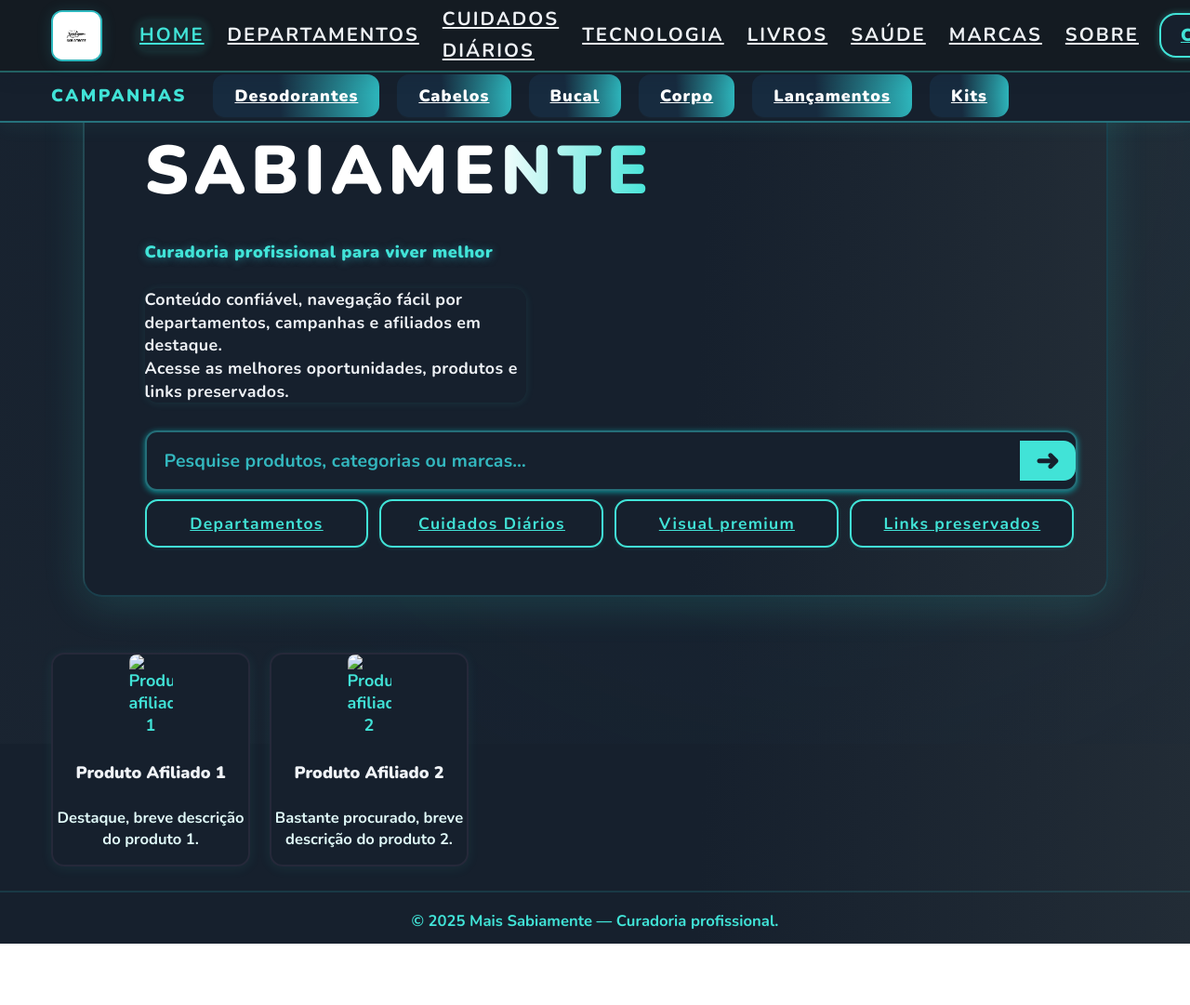
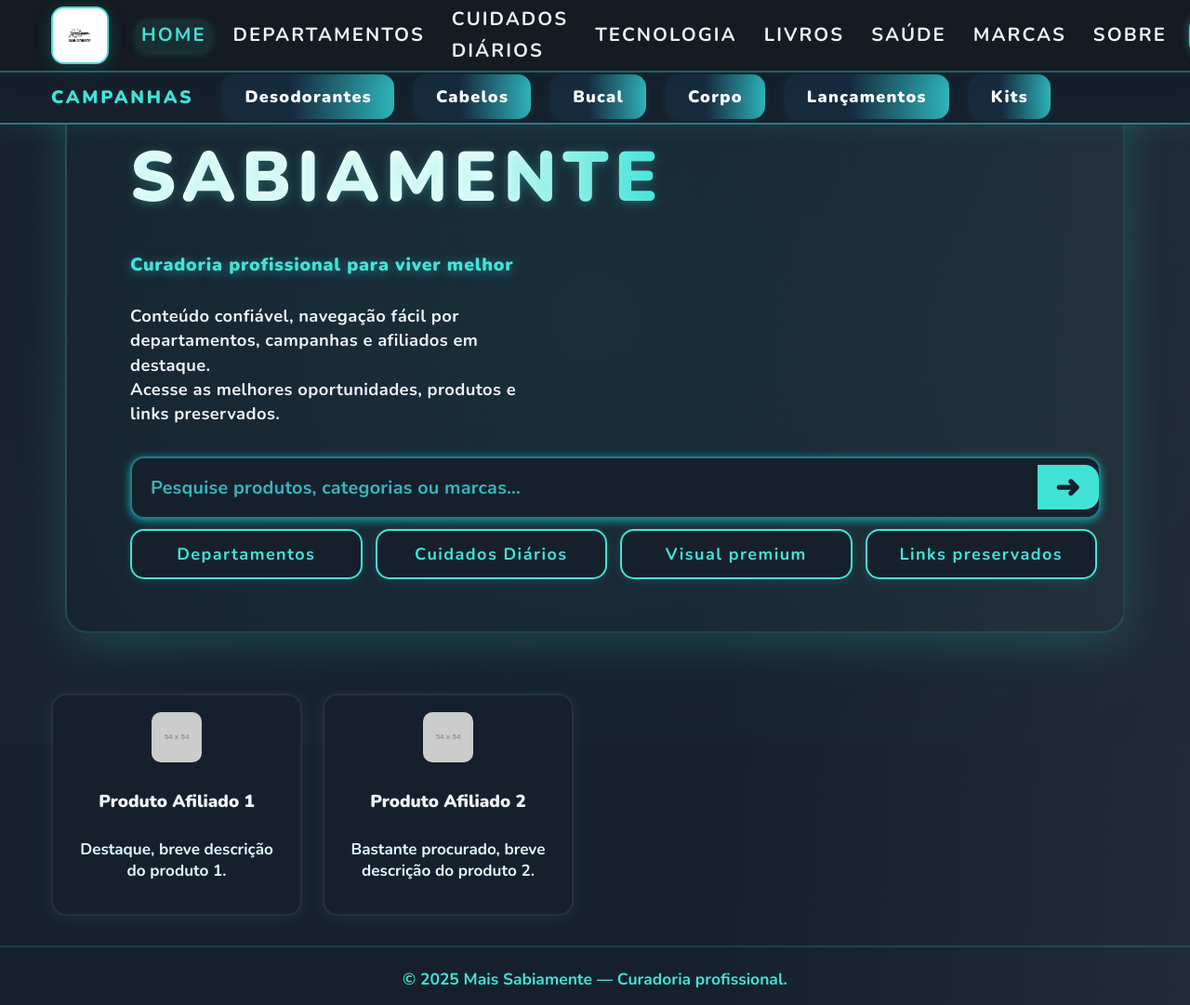
Before and after one commit to PattyKelly/Patty-Alva-Afiliada, a website: page index.html in a window 1280 px wide. Shown: the whole page at 93% size. Before the commit the page ends 1015 px from the top, so only its background shows below. Drawn offline with nearby package versions, Linux system fonts and the light colour scheme; placeholder pictures from the web are drawn by us.

Commit message:
Update index.html

```diff
--- a/index.html
+++ b/index.html
@@ -4,22 +4,28 @@
   <meta charset="utf-8" />
   <meta name="viewport" content="width=device-width, initial-scale=1" />
   <title>Mais Sabiamente — Curadoria Profissional</title>
-  <!-- Fonte arredondada premium, inspiração na logo -->
+  <!--
+    Fonte arredondada premium inspirada na logo
+    Use Nunito/Quicksand ou substitua pela fonte exata da sua marca
+  -->
   <link href="https://fonts.googleapis.com/css2?family=Nunito:wght@700;900&family=Quicksand:wght@600&display=swap" rel="stylesheet">
   <style>
+    /* ===================== PALETA DE CORES ===================== */
     :root {
       --main-black: #18191b;
       --white: #eff2f6;
       --offwhite: #eef5fa;
       --gray-light: #293441;
       --gray-line: #2e3443;
-      --blue-pool: #41e3d7;
+      --blue-pool: #41e3d7;        /* Verde água/azul piscina da logo */
       --blue-accent: #33b7be;
-      --blue-dark: #16202d;
-      --blue-superdark: #141b22;
+      --blue-dark: #16202d;        /* Azul marinho escuro */
+      --blue-superdark: #141b22;   /* Azul marinho super escuro */
       --blue-mesclado: linear-gradient(93deg,#16202d 60%, #222c36 100%);
       --border-radius: 22px;
+      --transition-speed: 0.18s;
     }
+    /* ===================== RESET & LAYOUT BASE ===================== */
     html, body {
       margin:0; padding:0;
       background: var(--blue-mesclado);
@@ -28,25 +34,30 @@
       min-height: 100%;
       overflow-x:hidden;
       font-size:18px;
+      scroll-behavior: smooth;
     }
+    /* Textura/efeito de fundo sutil */
     body::before {
       content:'';
       position:fixed;z-index:0;left:0;top:0;width:100vw;height:100vh;
       background:radial-gradient(circle at 70% 18%,#1b93ad33 0,#1d2937 70%,#293441 100%);
       opacity:.21;pointer-events:none;
     }
+    /* Container centralizado */
     .container {
       max-width:1170px;
       margin:0 auto;
       padding:0 2vw; position:relative; z-index:1;
     }
-    /* ================= HEADER (LOGO + MENU) ============== */
+    /* ===================== HEADER (LOGO + MENU) ===================== */
     .topbar {
-      width:100vw;background:var(--blue-superdark);
+      width:100vw;
+      background:var(--blue-superdark);
       border-bottom:2px solid #3feee555;
       box-shadow: 0 3px 19px #16202d33;
       position:fixed;top:0;left:0;z-index:1100;
       display:flex;align-items:center;min-height:76px;
+      backdrop-filter: blur(8px);
     }
     .header-inner {
       max-width:1170px;
@@ -55,158 +66,244 @@
       height:76px;
       padding:0 22px;
     }
+    /* Logo à esquerda superior */
     .logo-box {
       display:flex;align-items:center;min-width:68px;margin-right:24px;height:70px;
     }
     .logo-img {
-      width:51px;height:51px;object-fit:contain;background:var(--white);
-      border-radius:12px;box-shadow:0 2px 16px #33b7be2d;
-      border:2.3px solid #2eb8be;
+      width:58px;height:58px;object-fit:contain;background:var(--white);
+      border-radius:14px;box-shadow:0 3px 18px #33b7be3d;
+      border:2.5px solid var(--blue-pool);
+      transition: transform var(--transition-speed), box-shadow var(--transition-speed);
     }
+    .logo-img:hover {
+      transform: scale(1.06);
+      box-shadow:0 5px 24px #41e3d766;
+    }
+    /* Menu horizontal navegável */
     .menu-list {
       display:flex;gap:19px;align-items:center;width:100%;
     }
     .menu-list a {
       color:var(--white);font-family:'Nunito','Quicksand',sans-serif;
       font-size:1.13rem;text-transform:uppercase;letter-spacing:.10em;
-      font-weight:700;background:none;padding:0 3px;
-      border:none;border-radius:12px;transition:color .13s,background .12s;
+      font-weight:700;background:none;padding:0 5px;
+      border:none;border-radius:12px;
+      transition:color var(--transition-speed),background var(--transition-speed);
       position:relative;line-height:1.65;outline:none;
+      text-decoration: none;
     }
     .menu-list a.active,.menu-list a:hover {
-      color:var(--blue-pool);background:rgba(65,227,215,.07);
-      box-shadow:0 1px 8px #41e3d728;
+      color:var(--blue-pool);
+      background:rgba(65,227,215,.09);
+      box-shadow:0 2px 10px #41e3d738;
     }
     .menu-list a.contact-btn {
-      padding:7px 21px;background:var(--blue-dark);
+      padding:8px 22px;background:var(--blue-dark);
       color:var(--blue-pool);font-weight:900;
-      border-radius:18px;box-shadow:0px 0px 7px #41e3d755;
+      border-radius:18px;box-shadow:0px 0px 9px #41e3d766;
       letter-spacing:.11em;border:2px solid var(--blue-pool);
       font-size:1.04rem;
     }
-    .menu-list a.contact-btn:hover { background:var(--blue-pool);color:var(--blue-dark);}
-    /* ========== CAMPANHAS: BARRA NO TOPO ========== */
+    .menu-list a.contact-btn:hover {
+      background:var(--blue-pool);
+      color:var(--blue-dark);
+      transform: translateY(-2px);
+    }
+    /* ===================== BARRA DE CAMPANHAS (TOPO) ===================== */
     .campaign-topbar {
       position:fixed;top:76px;left:0;width:100vw;z-index:1040;
       background:var(--blue-dark);
-      box-shadow:0 2px 24px #41e3d813;
-      border-bottom:2px solid #33b7be8c;
+      box-shadow:0 3px 26px #41e3d818;
+      border-bottom:2px solid #33b7be9c;
       display:flex;align-items:center;justify-content:center;
-      min-height:54px;padding:0;
+      min-height:56px;padding:0;
+      backdrop-filter: blur(6px);
     }
     .campaign-inner {
       max-width:1170px;margin:0 auto;width:100%;
-      display:flex;align-items:center;gap:14px;padding:0 15px;
+      display:flex;align-items:center;gap:15px;padding:0 16px;
+      flex-wrap: wrap;
     }
     .panel-title-camp {
-      color:var(--blue-pool);font-size:1.04rem;
+      color:var(--blue-pool);font-size:1.08rem;
       font-family:'Nunito','Quicksand',sans-serif;
-      font-weight:900;letter-spacing:.13em;text-transform:uppercase;
-      border-bottom:none;margin-right:12px;
+      font-weight:900;letter-spacing:.14em;text-transform:uppercase;
+      border-bottom:none;margin-right:13px;
+      user-select: none;
     }
     .campaign-btn-camp {
       background:linear-gradient(86deg,#172b3f 40%, #2eb8be 100%);
       color:#fff;font-family:'Nunito','Quicksand',sans-serif;
-      font-weight:900;letter-spacing:.06em;border-radius:13px;font-size:.99rem;
-      border:none;padding:11px 23px;margin:0 2.5px;
-      box-shadow:0 1px 2px #358d9411;outline:none;cursor:pointer;
-      transition:background .14s,color .13s;
+      font-weight:900;letter-spacing:.07em;border-radius:14px;font-size:1rem;
+      border:none;padding:12px 24px;margin:0 3px;
+      box-shadow:0 2px 8px #358d9422;outline:none;cursor:pointer;
+      transition:background var(--transition-speed),color var(--transition-speed), transform var(--transition-speed);
+      text-decoration: none;
+      display: inline-block;
     }
-    .campaign-btn-camp:hover { color:var(--blue-dark);background:var(--blue-pool);}
-    main{margin-top:140px;}
-    /* =========== HERO HOME ========== */
+    .campaign-btn-camp:hover {
+      color:var(--blue-dark);
+      background:var(--blue-pool);
+      transform: translateY(-3px);
+      box-shadow:0 6px 18px #41e3d755;
+    }
+    main{margin-top:145px;}
+    /* ===================== HERO HOME (DESTAQUE PRINCIPAL) ===================== */
     .hero-home {
-      max-width:1010px;margin:0 auto 60px auto;padding:80px 24px 46px 65px;border-radius:21px;
+      max-width:1040px;margin:0 auto 65px auto;
+      padding:85px 28px 50px 68px;border-radius:24px;
       background:var(--blue-mesclado);
-      box-shadow:0 8px 44px #41e3d828,0 1px 18px #1111;
-      border:2.2px solid #2eb8be35;
+      box-shadow:0 10px 48px #41e3d833,0 2px 20px #1111;
+      border:2.4px solid #2eb8be40;
       display:block;
+      position: relative;
+      overflow: hidden;
+    }
+    /* Efeito de brilho/reflexo sutil no hero */
+    .hero-home::before {
+      content: '';
+      position: absolute;
+      top: -50%;
+      left: -50%;
+      width: 200%;
+      height: 200%;
+      background: radial-gradient(circle, rgba(65,227,215,0.08) 0%, transparent 70%);
+      pointer-events: none;
+      z-index: 0;
     }
     .hero-content {
-      display:flex;flex-direction:column;align-items:flex-start;gap:23px;
+      display:flex;flex-direction:column;align-items:flex-start;gap:24px;
       margin-left:0;z-index:2;
+      position: relative;
     }
+    /* Título principal com gradiente */
     .hero-main-title {
       font-family:'Nunito','Quicksand',sans-serif;text-transform:uppercase;
-      font-size:clamp(2.36rem,7vw,4.06rem);color:var(--white);
-      font-weight:900;letter-spacing:.08em;margin-bottom:9px;line-height:1.13;
-      background:linear-gradient(91deg,#ffffff 68%,#41e3d7 100%);
-      -webkit-background-clip:text;-webkit-text-fill-color:transparent;background-clip:text;
+      font-size:clamp(2.5rem,7vw,4.2rem);color:var(--white);
+      font-weight:900;letter-spacing:.09em;margin-bottom:10px;line-height:1.12;
+      background:linear-gradient(92deg,#ffffff 65%,#41e3d7 100%);
+      -webkit-background-clip:text;-webkit-text-fill-color:transparent;
+      background-clip:text;
+      text-shadow: 0 2px 12px rgba(65,227,215,0.3);
     }
     .hero-subtitle {
-      font-family:'Nunito','Quicksand',sans-serif;font-size:1rem;color:var(--blue-pool);
-      font-weight:800;letter-spacing:.03em;margin-bottom:4px;margin-top:2px;text-shadow:0 1px 9px #2898a6bb;
+      font-family:'Nunito','Quicksand',sans-serif;font-size:1.08rem;
+      color:var(--blue-pool);
+      font-weight:800;letter-spacing:.04em;margin-bottom:5px;margin-top:3px;
+      text-shadow:0 2px 11px #2898a6cc;
     }
     .hero-description {
-      color:var(--white);font-size:.99rem;font-weight:700;background:none;
-      border-radius:14px;padding:0;margin-top:0;letter-spacing:.019em;line-height:1.38;
-      max-width:410px;box-shadow:0 1px 8px #41e3d81b;
+      color:var(--white);font-size:1.02rem;font-weight:700;background:none;
+      border-radius:14px;padding:0;margin-top:0;letter-spacing:.021em;line-height:1.42;
+      max-width:450px;
     }
-    .search-area{width:99%;margin-bottom:5px;}
+    /* Barra de pesquisa avançada */
+    .search-area{width:100%;margin-bottom:6px;}
     .search-bar {
-      display:flex;align-items:center;width:100%;background:var(--blue-dark);
-      border-radius:13px;border:2px solid #33b7be84;
-      box-shadow:0 1.5px 6px #0abcc0bb;margin-top:7px;margin-bottom:6px;
+      display:flex;align-items:center;width:100%;
+      background:var(--blue-dark);
+      border-radius:15px;border:2px solid #33b7be94;
+      box-shadow:0 2px 10px #0abcc0dd;margin-top:9px;margin-bottom:7px;
+      transition: box-shadow var(--transition-speed);
+    }
+    .search-bar:focus-within {
+      box-shadow:0 4px 18px #41e3d7aa;
+      border-color: var(--blue-pool);
     }
     .search-bar input {
-      flex:1;font-size:1.08rem;padding:17px 19px;background:none;color:#e1fafb;
-      font-family:inherit;border:none;outline:none;font-weight:700;letter-spacing:.01em;border-radius:0;
+      flex:1;font-size:1.1rem;padding:18px 20px;background:none;
+      color:#e5fafb;
+      font-family:inherit;border:none;outline:none;font-weight:700;
+      letter-spacing:.012em;border-radius:0;
     }
     .search-bar input::placeholder { color: #33b7be;}
     .search-bar button {
-      background:var(--blue-pool);border:none;font-size:1.7rem;color:var(--blue-dark);
-      cursor:pointer;padding:4px 18px 4px 17px;border-radius:0 13px 13px 0;font-weight:900;
-      transition:background .13s,color .13s;
+      background:var(--blue-pool);border:none;font-size:1.8rem;
+      color:var(--blue-dark);
+      cursor:pointer;padding:5px 20px 5px 19px;border-radius:0 15px 15px 0;
+      font-weight:900;
+      transition:background var(--transition-speed),color var(--transition-speed);
     }
-    .search-bar button:hover { background:var(--blue-accent);color:var(--white);}
-    .cta-row { display:flex;flex-wrap:wrap;gap:12px;margin-top:9px;}
+    .search-bar button:hover {
+      background:var(--blue-accent);
+      color:var(--white);
+    }
+    /* Botões de ação principais */
+    .cta-row { display:flex;flex-wrap:wrap;gap:14px;margin-top:11px;}
     .btn-card {
-      background:var(--blue-dark);color:var(--blue-pool);font-weight:700;padding:12px 0;
-      border-radius:14px;font-size:.97rem;border:2px solid var(--blue-pool);
-      min-width:120px;font-family:'Nunito','Quicksand',sans-serif;letter-spacing:.075em;
-      box-shadow:0 1px 5px #41e3d81a;text-align:center;flex:1 1 98px;outline:none;transition:background .14s,color .14s,border .15s;
+      background:var(--blue-dark);color:var(--blue-pool);
+      font-weight:700;padding:13px 0;
+      border-radius:15px;font-size:1rem;border:2px solid var(--blue-pool);
+      min-width:130px;font-family:'Nunito','Quicksand',sans-serif;
+      letter-spacing:.08em;
+      box-shadow:0 2px 8px #41e3d822;text-align:center;flex:1 1 105px;
+      outline:none;
+      transition:background var(--transition-speed),color var(--transition-speed),border var(--transition-speed), transform var(--transition-speed);
+      text-decoration: none;
+      display: inline-block;
     }
-    .btn-card:hover,.btn-card:focus { background:var(--blue-pool);color:#16202d;border:2px solid var(--white);}
-    /* ========== GRID PRODUTOS ========== */
-    .card-list { display:flex;flex-wrap:wrap;gap:21px;margin-top:30px;}
+    .btn-card:hover,.btn-card:focus {
+      background:var(--blue-pool);
+      color:#16202d;
+      border:2px solid var(--white);
+      transform: translateY(-3px);
+      box-shadow:0 6px 16px #41e3d755;
+    }
+    /* ===================== GRID DE PRODUTOS/AFILIADOS ===================== */
+    .card-list { display:flex;flex-wrap:wrap;gap:22px;margin-top:35px;}
     .card {
-      background:var(--blue-dark);border-radius:14px;box-shadow:0 2px 13px #41e3d814;
-      min-width:140px;max-width:210px;color:var(--blue-pool);
+      background:var(--blue-dark);border-radius:16px;
+      box-shadow:0 3px 16px #41e3d819;
+      min-width:160px;max-width:230px;color:var(--blue-pool);
       display:flex;flex-direction:column;align-items:center;text-align:center;
-      border:2px solid #26293a;transition:box-shadow .19s;
+      border:2px solid #2a2f42;
+      transition:box-shadow var(--transition-speed), transform var(--transition-speed), background var(--transition-speed);
+      padding: 18px;
     }
-    .card:hover,.card:focus { box-shadow:0 8px 24px #41e3d83b;background:var(--blue-pool);color:#16202d;}
-    .card img { width:47px;height:auto;margin-bottom:9px;border-radius:8px;}
-    .card h3 { font-weight:800;font-size:1rem;margin-bottom:8px;color:var(--white);}
-    .card p { font-size:0.92rem;color:#e0f9f8;}
-    section {margin-bottom:26px;}
-    /* ========== FOOTER ========== */
+    .card:hover,.card:focus {
+      box-shadow:0 10px 28px #41e3d844;
+      background:var(--blue-pool);
+      color:#16202d;
+      transform: translateY(-6px);
+    }
+    .card img { width:54px;height:auto;margin-bottom:11px;border-radius:10px;}
+    .card h3 { font-weight:800;font-size:1.04rem;margin-bottom:9px;color:var(--white);}
+    .card p { font-size:0.95rem;color:#e2f9f8;}
+    section {margin-bottom:32px;}
+    /* ===================== FOOTER ===================== */
     footer {
-      text-align:center;color:#41e3d7;background:none;padding:19px 8px 13px 8px;
-      font-weight:700;font-size:.925rem;border-top:2px solid #2eb8be2a;
+      text-align:center;color:#41e3d7;background:none;
+      padding:22px 10px 16px 10px;
+      font-weight:700;font-size:0.97rem;border-top:2px solid #2eb8be33;
       font-family:'Nunito',Arial,sans-serif;
     }
-    /* ===== MOBILE ===== */
+    /* ===================== RESPONSIVIDADE MOBILE ===================== */
     @media(max-width:900px) {
-      .header-inner{padding:0 4px;}
-      .campaign-inner{padding:0 4px;}
-      .hero-home{padding:9vw 1.9vw;}
-      main{margin-top:183px;}
+      .header-inner{padding:0 6px;}
+      .campaign-inner{padding:0 5px;}
+      .hero-home{padding:10vw 2vw;}
+      main{margin-top:188px;}
+      .menu-list { gap: 10px; flex-wrap: wrap; justify-content: center;}
     }
     @media(max-width:650px) {
-      .logo-img{width:29px;height:29px;}
-      .hero-home{padding:9vw 0vw;}
-      .card-list{gap:5px;}
+      .logo-img{width:34px;height:34px;}
+      .hero-home{padding:10vw 1vw;}
+      .card-list{gap:8px;}
+      .menu-list a { font-size: 0.95rem; padding: 0 2px;}
+      .campaign-btn-camp { font-size: 0.88rem; padding: 9px 16px;}
     }
   </style>
 </head>
 <body>
-  <!-- ========== HEADER: LOGO + MENU ========== -->
+  <!-- ===================== HEADER: LOGO + MENU HORIZONTAL ===================== -->
   <header class="topbar">
     <div class="header-inner">
+      <!-- Logo à esquerda, com hover effect -->
       <div class="logo-box">
-        <img class="logo-img" src="/assets/Logo.png" alt="Logo Mais Sabiamente" onerror="this.onerror=null;this.src='https://placehold.co/59x59?text=Logo';" />
+        <img class="logo-img" src="/assets/Logo.png" alt="Logo Mais Sabiamente" onerror="this.onerror=null;this.src='https://placehold.co/58x58?text=Logo';" />
       </div>
+      <!-- Menu de navegação principal -->
       <nav class="menu-list">
         <a class="active" href="#">Home</a>
         <a href="#departamentos">Departamentos</a>
@@ -220,7 +317,7 @@
       </nav>
     </div>
   </header>
-  <!-- ========== CAMPANHAS NO TOPO, BARRA HORIZONTAL ========== -->
+  <!-- ===================== BARRA DE CAMPANHAS (FIXA NO TOPO) ===================== -->
   <div class="campaign-topbar">
     <div class="campaign-inner">
       <span class="panel-title-camp">Campanhas</span>
@@ -232,21 +329,24 @@
       <a href="https://alvapersonalcare.com.br/pages/loja?utm_source=mais&utm_medium=maisplataforma&utm_campaign=patty" class="campaign-btn-camp">Kits</a>
     </div>
   </div>
-  <!-- ========== HOME (HERO) ========== -->
+  <!-- ===================== HERO/HOME (PRINCIPAL) ===================== -->
   <main class="container">
     <section class="hero-home">
       <div class="hero-content">
+        <!-- Título principal com gradiente e efeito -->
         <h1 class="hero-main-title">Sabiamente</h1>
         <div class="hero-subtitle">Curadoria profissional para viver melhor</div>
         <div class="hero-description">
           Conteúdo confiável, navegação fácil por departamentos, campanhas e afiliados em destaque.<br>
           Acesse as melhores oportunidades, produtos e links preservados.
         </div>
+        <!-- Barra de pesquisa avançada -->
         <div class="search-area">
           <form class="search-bar" action="/busca" method="get" autocomplete="off">
-            <input type="search" name="q" placeholder="Pesquise produtos, categorias ou marcas…"/>
-            <button type="submit" title="Buscar">&#10140;</button>
+            <input type="search" name="q" placeholder="Pesquise produtos, categorias ou marcas…" aria-label="Campo de busca"/>
+            <button type="submit" title="Buscar" aria-label="Botão buscar">➜</button>
           </form>
+          <!-- Botões de navegação rápida -->
           <div class="cta-row">
             <a class="btn-card" href="#departamentos">Departamentos</a>
             <a class="btn-card" href="#cuidados">Cuidados Diários</a>
@@ -256,32 +356,49 @@
         </div>
       </div>
     </section>
-    <!-- PRODUTOS/AFILIADOS -->
+    <!-- ===================== GRID DE PRODUTOS/AFILIADOS ===================== -->
     <section id="produtos">
       <div class="card-list">
         <article class="card">
-          <img src="/assets/produto1.png" alt="Produto afiliado 1" />
+          <img src="/assets/produto1.png" alt="Produto afiliado 1" onerror="this.onerror=null;this.src='https://placehold.co/54x54?text=P1';" />
           <h3>Produto Afiliado 1</h3>
           <p>Destaque, breve descrição do produto 1.</p>
         </article>
         <article class="card">
-          <img src="/assets/produto2.png" alt="Produto afiliado 2" />
+          <img src="/assets/produto2.png" alt="Produto afiliado 2" onerror="this.onerror=null;this.src='https://placehold.co/54x54?text=P2';" />
           <h3>Produto Afiliado 2</h3>
           <p>Bastante procurado, breve descrição do produto 2.</p>
         </article>
+        <!-- Adicione mais cards conforme necessário -->
       </div>
     </section>
-    <!-- Áreas expansíveis -->
-    <section id="departamentos"></section>
-    <section id="cuidados"></section>
-    <section id="tecnologia"></section>
-    <section id="livros"></section>
-    <section id="saude"></section>
-    <section id="marcas"></section>
-    <section id="sobre"></section>
-    <section id="contato"></section>
+    <!-- ===================== SEÇÕES EXPANSÍVEIS PARA MANUTENÇÃO ===================== -->
+    <section id="departamentos">
+      <!-- Adicione conteúdo para departamentos -->
+    </section>
+    <section id="cuidados">
+      <!-- Adicione conteúdo para cuidados diários -->
+    </section>
+    <section id="tecnologia">
+      <!-- Adicione conteúdo para tecnologia -->
+    </section>
+    <section id="livros">
+      <!-- Adicione conteúdo para livros -->
+    </section>
+    <section id="saude">
+      <!-- Adicione conteúdo para saúde -->
+    </section>
+    <section id="marcas">
+      <!-- Adicione conteúdo para marcas -->
+    </section>
+    <section id="sobre">
+      <!-- Adicione conteúdo sobre a curadoria -->
+    </section>
+    <section id="contato">
+      <!-- Adicione formulário de contato -->
+    </section>
   </main>
-  <!-- FOOTER -->
+  <!-- ===================== FOOTER ===================== -->
   <footer>
     © 2025 Mais Sabiamente — Curadoria profissional.
   </footer>
```
